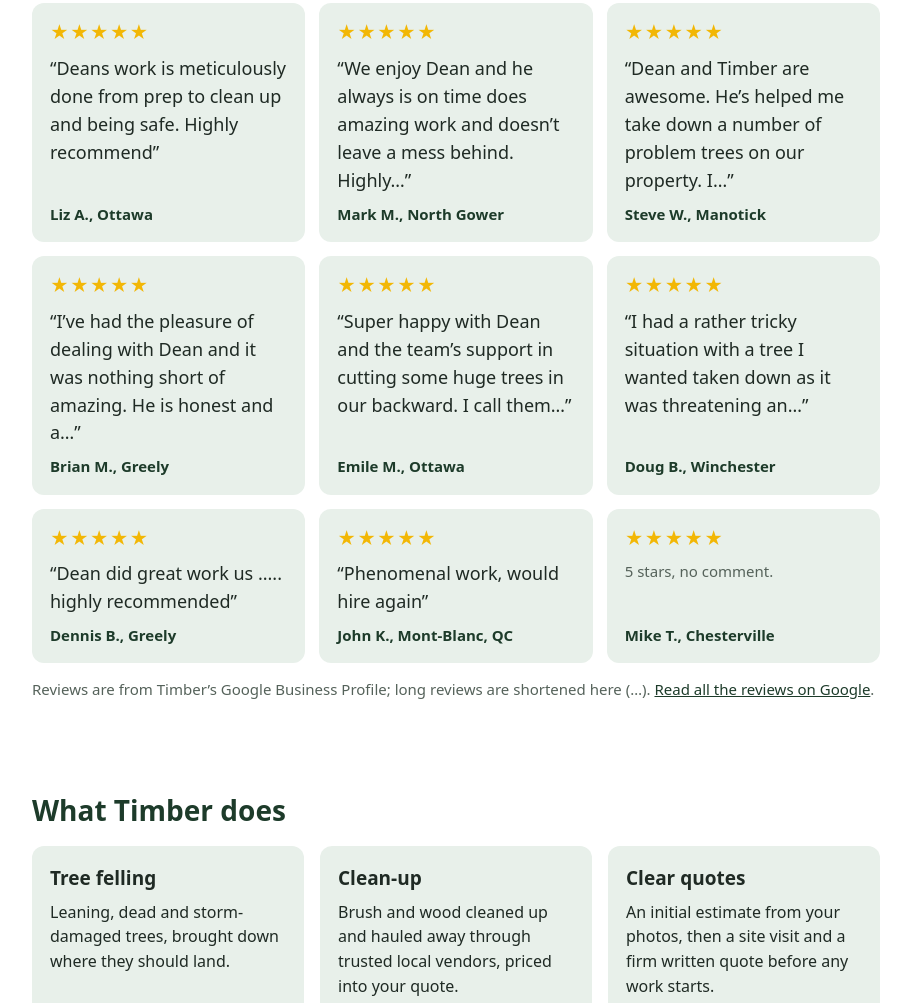
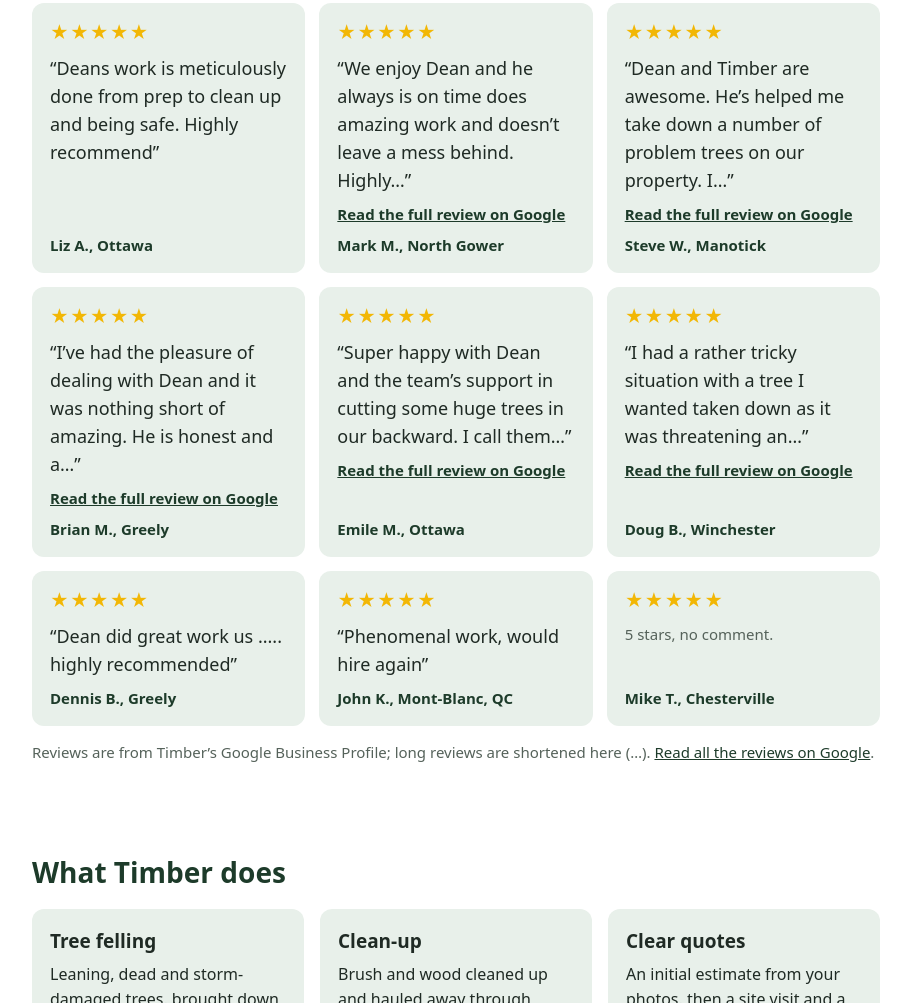
Before and after one commit to timberfeller-ca/timberfeller-site, a plain HTML site: page index.html in a window 1280 px wide. Shown: the part 802-1805 px from the top of the page, without its empty margins (184-1095 px from the left). Drawn offline with Linux system fonts and the light colour scheme.

Commit message:
Reviews: add "Read the full review on Google" links to the 5 shortened reviews
Co-Authored-By: Claude Opus 5.5 <noreply@anthropic.com>
Claude-Session: https://claude.ai/code/session_012g9DfQmmWg4tvceQZP8fND

```diff
--- a/index.html
+++ b/index.html
@@ -49,26 +49,31 @@
           <figure class="review">
             <div class="stars" aria-label="5 out of 5 stars">★★★★★</div>
             <blockquote><p>“We enjoy Dean and he always is on time does amazing work and doesn’t leave a mess behind. Highly…”</p></blockquote>
+            <a class="full-review" href="https://www.google.com/maps?cid=4534441844636495263" target="_blank" rel="noopener">Read the full review on Google</a>
             <figcaption>Mark M., North Gower</figcaption>
           </figure>
           <figure class="review">
             <div class="stars" aria-label="5 out of 5 stars">★★★★★</div>
             <blockquote><p>“Dean and Timber are awesome. He’s helped me take down a number of problem trees on our property. I…”</p></blockquote>
+            <a class="full-review" href="https://www.google.com/maps?cid=4534441844636495263" target="_blank" rel="noopener">Read the full review on Google</a>
             <figcaption>Steve W., Manotick</figcaption>
           </figure>
           <figure class="review">
             <div class="stars" aria-label="5 out of 5 stars">★★★★★</div>
             <blockquote><p>“I’ve had the pleasure of dealing with Dean and it was nothing short of amazing. He is honest and a…”</p></blockquote>
+            <a class="full-review" href="https://www.google.com/maps?cid=4534441844636495263" target="_blank" rel="noopener">Read the full review on Google</a>
             <figcaption>Brian M., Greely</figcaption>
           </figure>
           <figure class="review">
             <div class="stars" aria-label="5 out of 5 stars">★★★★★</div>
             <blockquote><p>“Super happy with Dean and the team’s support in cutting some huge trees in our backward. I call them…”</p></blockquote>
+            <a class="full-review" href="https://www.google.com/maps?cid=4534441844636495263" target="_blank" rel="noopener">Read the full review on Google</a>
             <figcaption>Emile M., Ottawa</figcaption>
           </figure>
           <figure class="review">
             <div class="stars" aria-label="5 out of 5 stars">★★★★★</div>
             <blockquote><p>“I had a rather tricky situation with a tree I wanted taken down as it was threatening an…”</p></blockquote>
+            <a class="full-review" href="https://www.google.com/maps?cid=4534441844636495263" target="_blank" rel="noopener">Read the full review on Google</a>
             <figcaption>Doug B., Winchester</figcaption>
           </figure>
           <figure class="review">
--- a/style.css
+++ b/style.css
@@ -141,3 +141,4 @@ footer { padding: 22px 0 40px; font-size: 15px; color: var(--muted); }
 .review blockquote { margin: 0; }
 .review blockquote p { margin: 0; }
 .review figcaption { font-size: 15px; font-weight: 700; color: var(--green-dark); margin-top: auto; }
+.review .full-review { font-size: 15px; font-weight: 600; }
```
